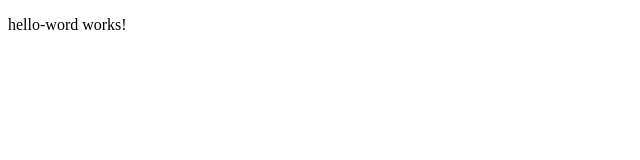
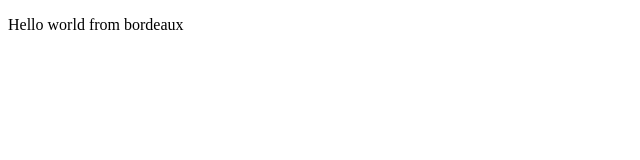
Before and after one commit to wa2l-99/exercicesGithub, an Angular app: page / in a window 1280 px wide. Shown: the top 160 px of the page, without its empty margins (0-640 px from the left). Built offline with nearby package versions, Linux system fonts and the light colour scheme.

Commit message:
C2: ajout d'un message de bienvenue

```diff
--- a/src/app/pages/hello-word/hello-word.component.html
+++ b/src/app/pages/hello-word/hello-word.component.html
@@ -1 +1 @@
-<p>hello-word works!</p>
+<p>{{msg}}</p>
--- a/src/app/pages/hello-word/hello-word.component.ts
+++ b/src/app/pages/hello-word/hello-word.component.ts
@@ -6,5 +6,7 @@ import { Component } from '@angular/core';
   styleUrl: './hello-word.component.scss'
 })
 export class HelloWordComponent {
+  msg : string = "Hello world from bordeaux"
 
+  constructor(){}
 }
```
